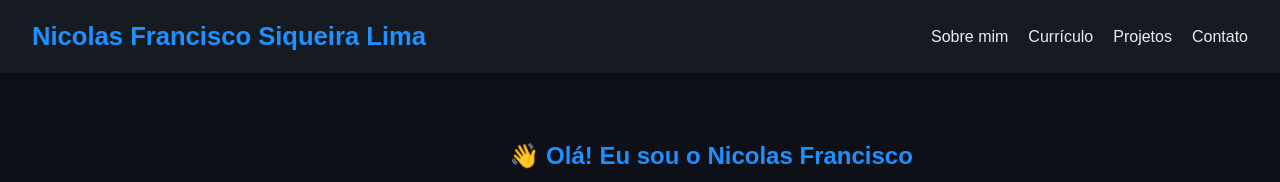
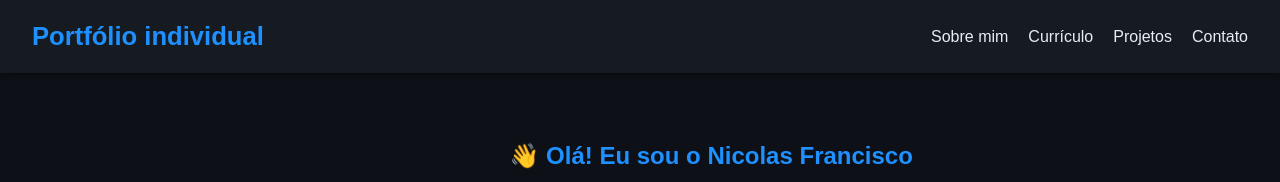
Before and after one commit to Nicolas-Dev12/Portf-lio, a plain HTML site: page index.html in a window 1280 px wide. Shown: the top 182 px of the page. Drawn offline with Linux system fonts and the light colour scheme.

Commit message:
Update index.html

```diff
--- a/index.html
+++ b/index.html
@@ -9,7 +9,7 @@
 <body>
   <header>
     <nav>
-      <h1>Nicolas Francisco Siqueira Lima</h1>
+      <h1>Portfólio individual</h1>
       <ul>
         <li><a href="#sobre">Sobre mim</a></li>
         <li><a href="#curriculo">Currículo</a></li>
```
